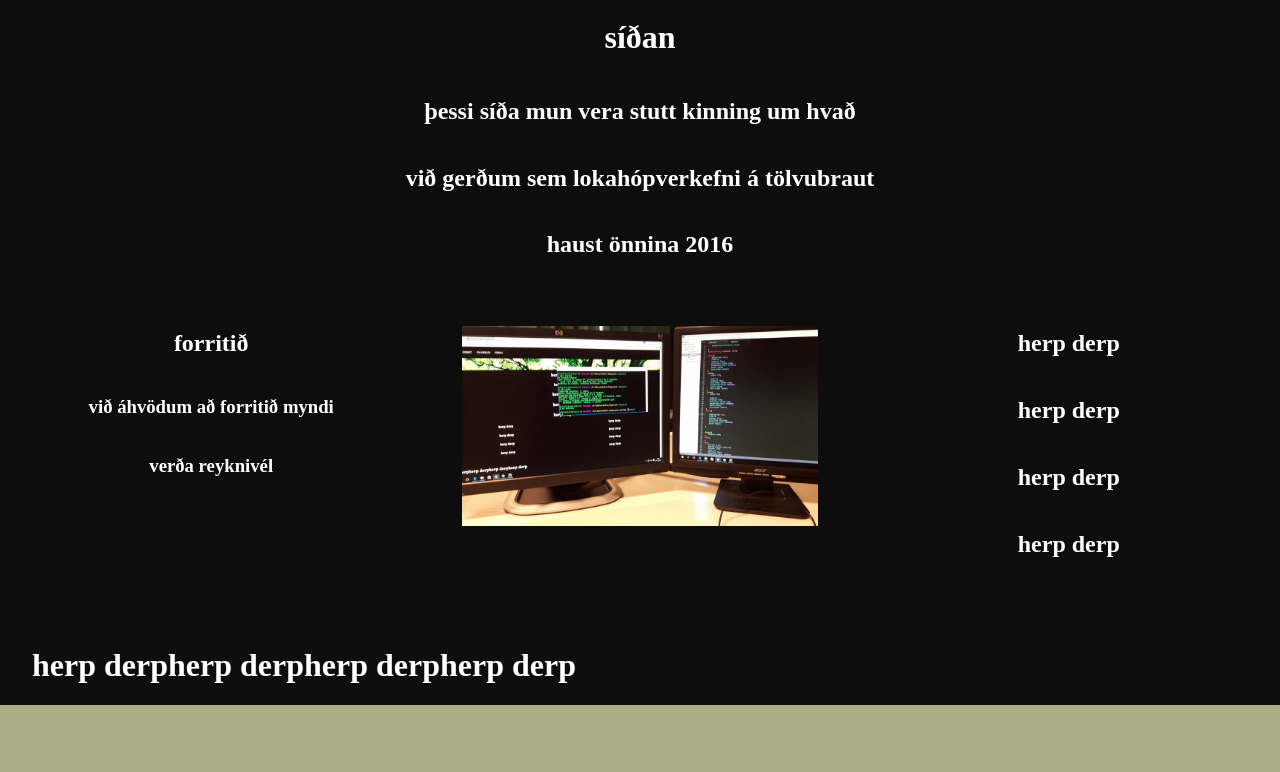
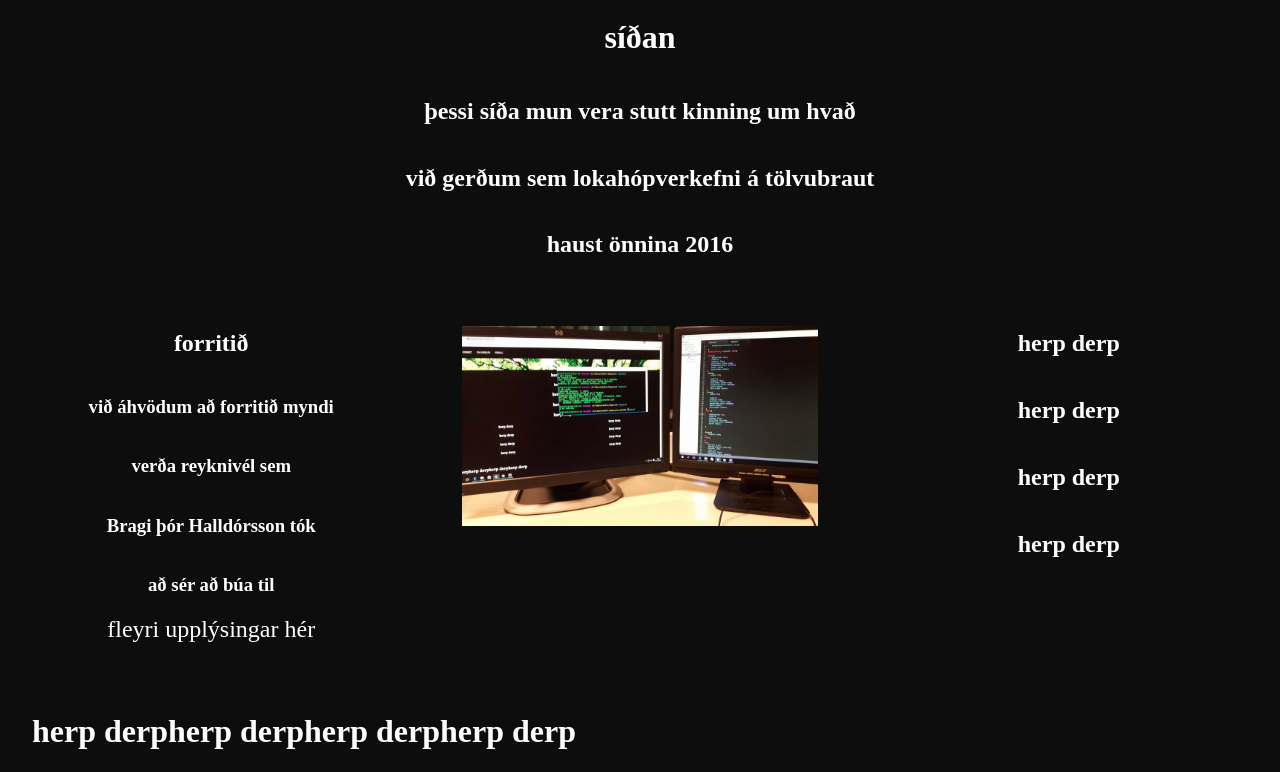
Before and after one commit to 0804993459/hopaverkefni, a plain HTML site: page vefsíða/index.html in a window 1280 px wide. Shown: the part 802-1574 px from the top of the page. Before the commit the page ends 1507 px from the top, so only its background shows below. Drawn offline with Linux system fonts and the light colour scheme.

Commit message:
forsida forrit

```diff
--- a/vefsíða/index.html
+++ b/vefsíða/index.html
@@ -20,7 +20,10 @@
 	<section class="alpha">
 		<h1>forritið</h1>
 		<h3>við áhvödum að forritið myndi</h3>
-		<h3>verða reyknivél</h3>
+		<h3>verða reyknivél sem</h3>
+		<h3>Bragi þór Halldórsson tók</h3>
+		<h3>að sér að búa til</h3>
+		<a href="">fleyri upplýsingar hér</a>
 
 
 	</section>
--- a/vefsíða/layout.css
+++ b/vefsíða/layout.css
@@ -22,6 +22,20 @@ header{
 	color: white;
 	text-align: center;
 	border-bottom: 2em solid #0d0d0d;
+}
+.alpha a{
+	font-size: 1.5em;
+	transition-duration: 1s;
+	text-decoration: none;
+	color: white;
+	border-bottom: 1px solid #0d0d0d;
+	border-top: 1px solid #0d0d0d;
+
+}
+.alpha a:hover{
+	border-bottom: 1px solid #808080;
+	border-top: 1px solid #808080;
+	background-color: #1a1a1a;
 }
 
 .alpha{
```
